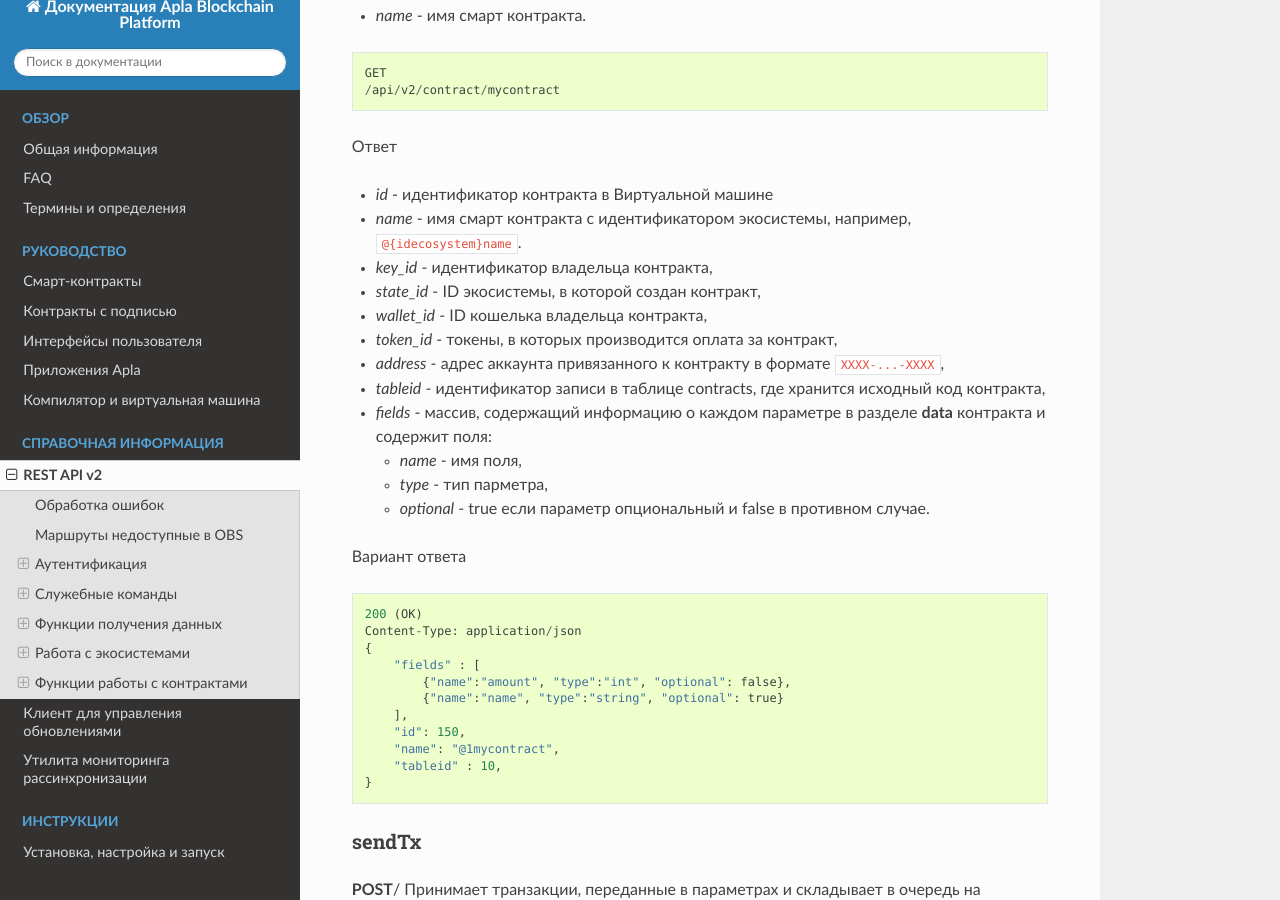
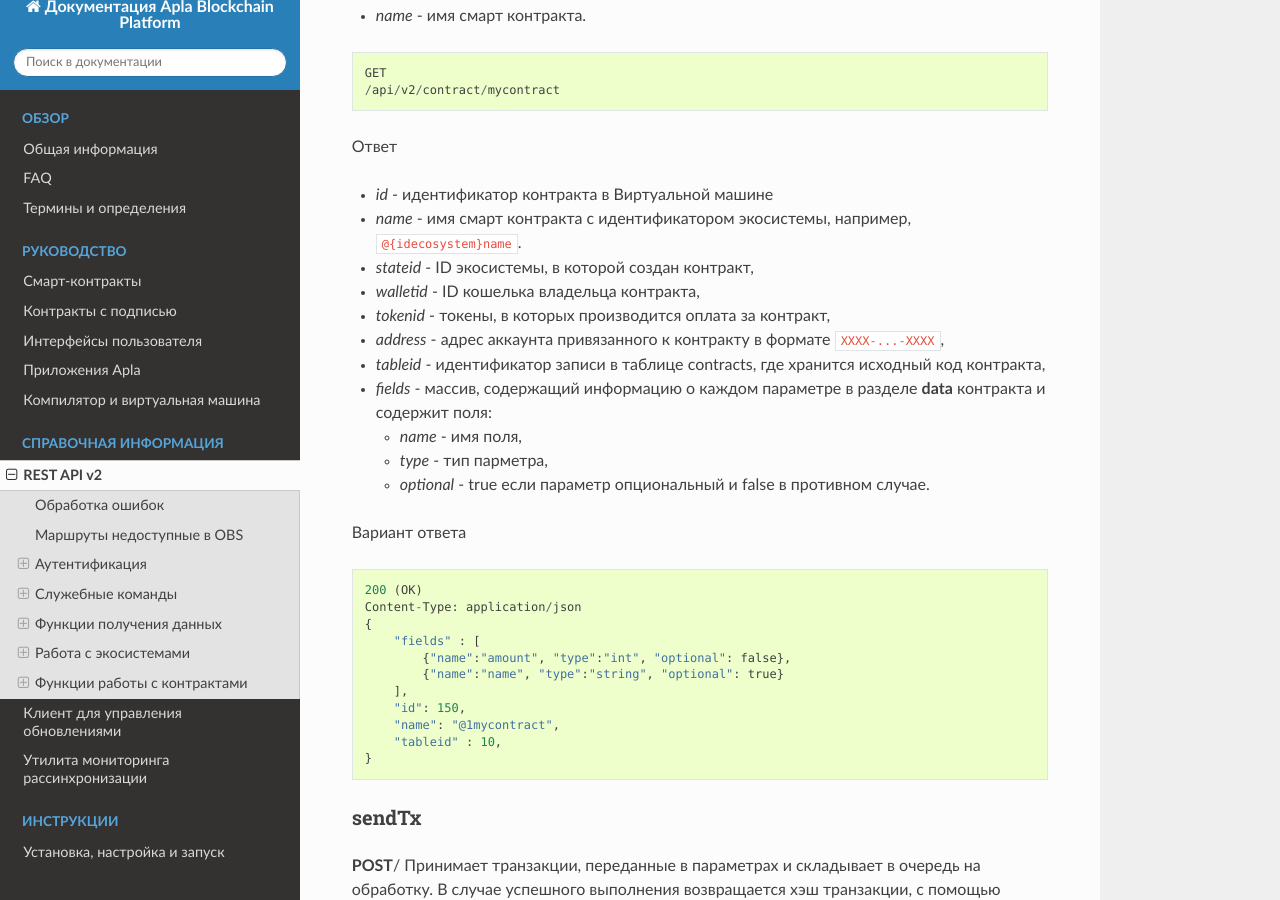
Before and after one commit to AplaProject/apla-docs-ru, a Sphinx documentation site: the page built from source/reference/api2.rst, in a window 1280 px wide and 900 px high, scrolled down 19784 px. Built offline with Sphinx 7.4.7 and the Read the Docs theme 2.0.0, drawn with Linux system fonts in a browser that asks for light colours.

Commit message:
minor fixes

```diff
--- a/source/reference/api2.rst
+++ b/source/reference/api2.rst
@@ -919,10 +919,9 @@
 
 * *id* - идентификатор контракта в Виртуальной машине
 * *name* - имя смарт контракта с идентификатором экосистемы, например, ``@{idecosystem}name``.
-* *key_id* - идентификатор владельца контракта,
-* *state_id* - ID экосистемы, в которой создан контракт,
-* *wallet_id* - ID кошелька владельца контракта,
-* *token_id* - токены, в которых производится оплата за контракт,
+* *stateid* - ID экосистемы, в которой создан контракт,
+* *walletid* - ID кошелька владельца контракта,
+* *tokenid* - токены, в которых производится оплата за контракт,
 * *address* - адрес аккаунта привязанного к контракту в формате ``XXXX-...-XXXX``,
 * *tableid* - идентификатор записи в таблице contracts, где хранится исходный код контракта,
 * *fields* -  массив, содержащий информацию о каждом параметре в разделе **data** контракта и содержит поля:
```
